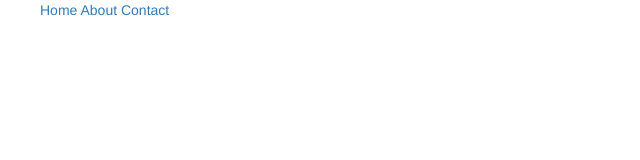
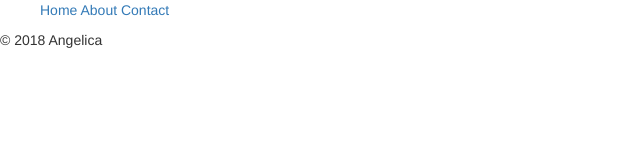
Before and after one commit to TeenyCoder3/Day4Practice, a plain HTML site: page index.html in a window 1280 px wide. Shown: the whole page, without its empty margins (0-640 px from the left). Drawn offline with nearby package versions, Linux system fonts and the light colour scheme.

Commit message:
added footer

```diff
--- a/index.html
+++ b/index.html
@@ -37,6 +37,13 @@
       <div class="column2"></div>
       <div class="column3"></div>
     </section>
+    <footer>
+      <div class="row">
+        <div class="col-md-12">
+          <p>&copy; 2018 Angelica</p>
+        </div>
+      </div>
+    </footer>
 
 
     <!-- jQuery (necessary for Bootstrap's JavaScript plugins) -->
```
